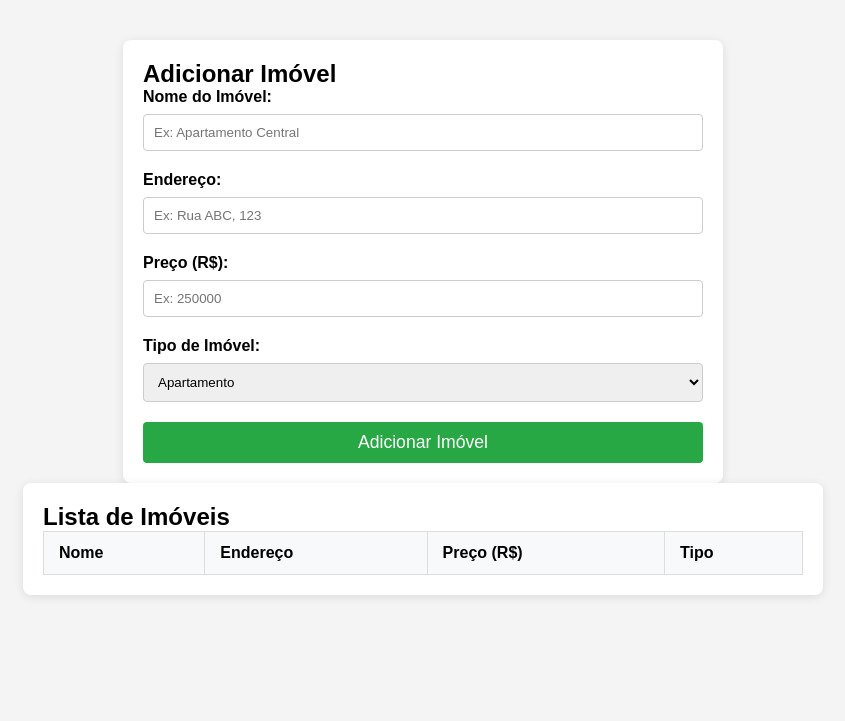
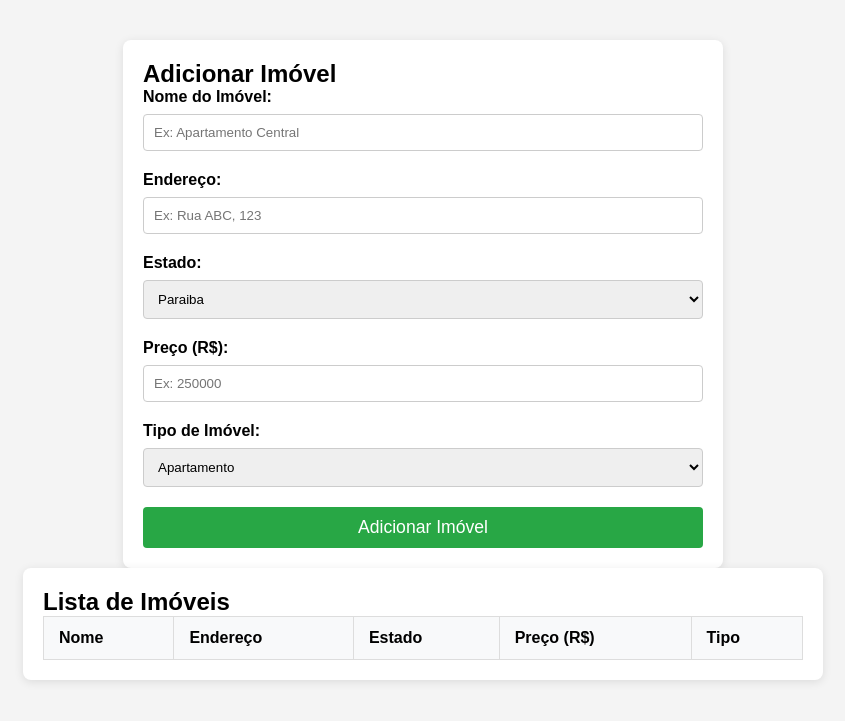
Before and after one commit to Ag-neto/Cadastro_Imoveis, a PHP site: page /cadastro_imovel.php in a window 1280 px wide. Shown: the part 65-786 px from the top of the page, without its empty margins (217-1062 px from the left). Run offline with PHP 8.4, Linux system fonts and the light colour scheme; lists and menus that the app fills with data are empty.

Commit message:
novamente estado

```diff
--- a/cadastro_imovel.php
+++ b/cadastro_imovel.php
@@ -20,6 +20,13 @@
             <label for="endereco">Endereço:</label>
             <input type="text" id="endereco" name="endereco" placeholder="Ex: Rua ABC, 123" required>
 
+            <label for="estado">Estado:</label>
+            <select id="tipo" name="tipo" required>
+                <option value="Paraiba">Paraiba</option>
+                <option value="Pernambuco">Pernambuco</option>
+                <option value="Bahia">Bahia</option>
+            </select>
+
             <label for="preco">Preço (R$):</label>
             <input type="number" id="preco" name="preco" placeholder="Ex: 250000" required>
 
@@ -41,6 +48,7 @@
                 <tr>
                     <th>Nome</th>
                     <th>Endereço</th>
+                    <th>Estado</th>
                     <th>Preço (R$)</th>
                     <th>Tipo</th>
                 </tr>
```
